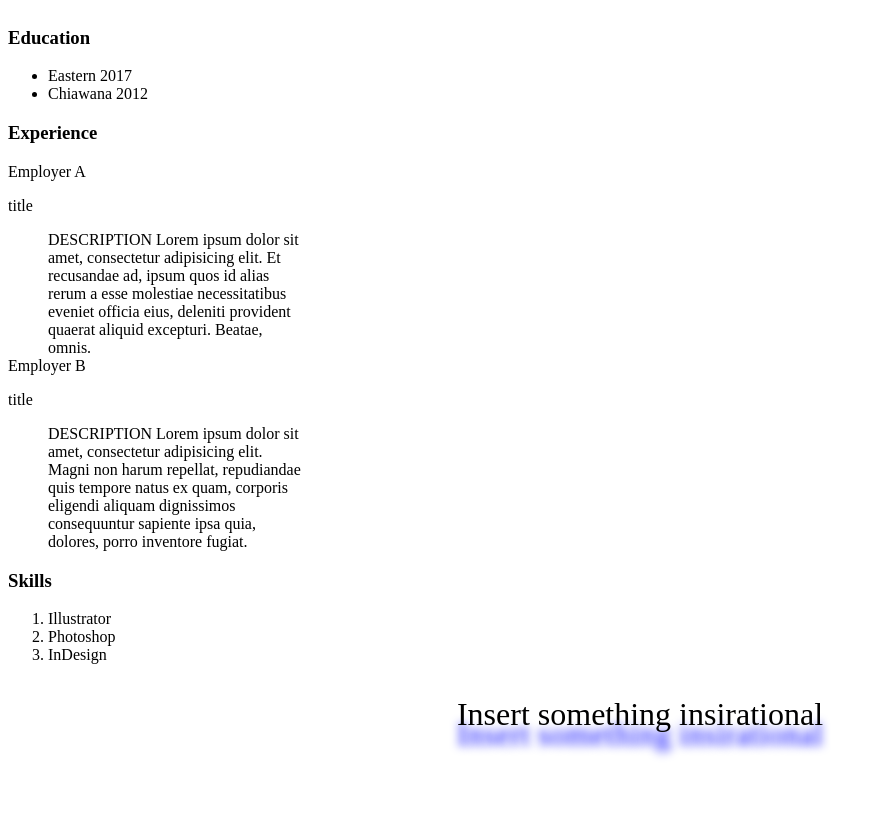
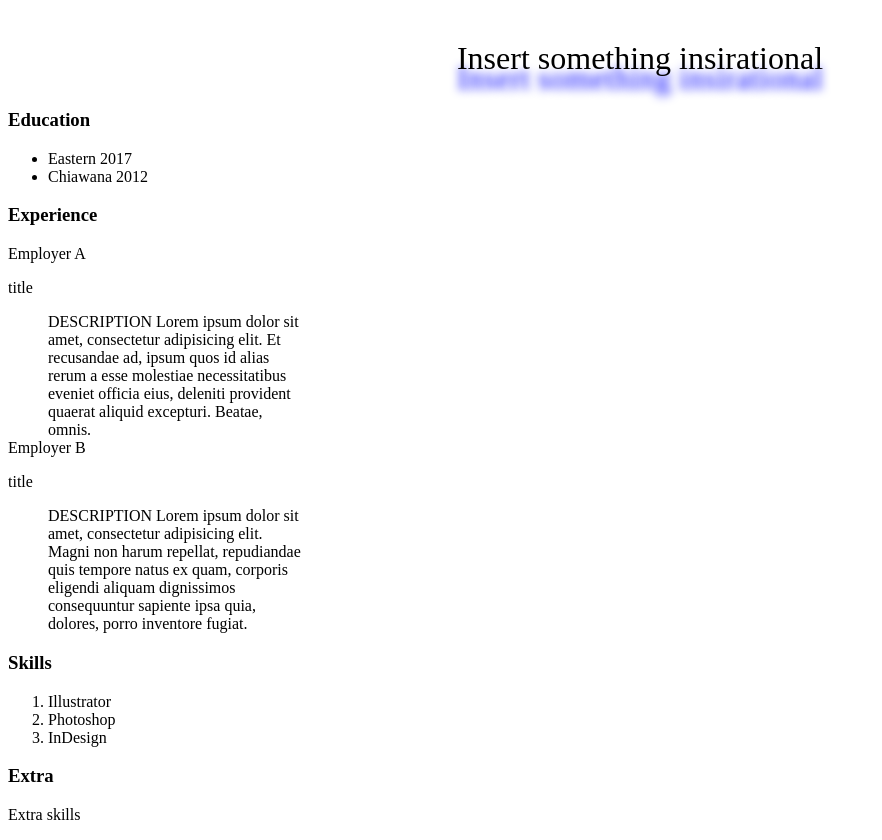
Before and after one commit to adamerow/adamerow.github.io, a plain HTML site: page index.html in a window 1280 px wide. Shown: the whole page, without its empty margins (0-882 px from the left). Before the commit the page ends 800 px from the top, so only its background shows below. Drawn offline with Linux system fonts and the light colour scheme; a web font is replaced by a local one.

Commit message:
minor edits

```diff
--- a/index.html
+++ b/index.html
@@ -17,6 +17,9 @@
 
 
         </header>
+
+<!--    quote (no lazy quotes!)   -->
+       <blockquote>  Insert something insirational  </blockquote>
 
 <!--    bio & objectives    -->
        <article clas="grid-container">
@@ -59,13 +62,12 @@
           </section>
 
           <section class="grid-3">
+              <h3>Extra</h3>
+              <p>Extra skills</p>
 
           </section>
 
        </article>
-
-<!--    quote (no lazy quotes!)   -->
-       <blockquote>  Insert something insirational  </blockquote>
 
 <!--   Resume    -->
 
```
